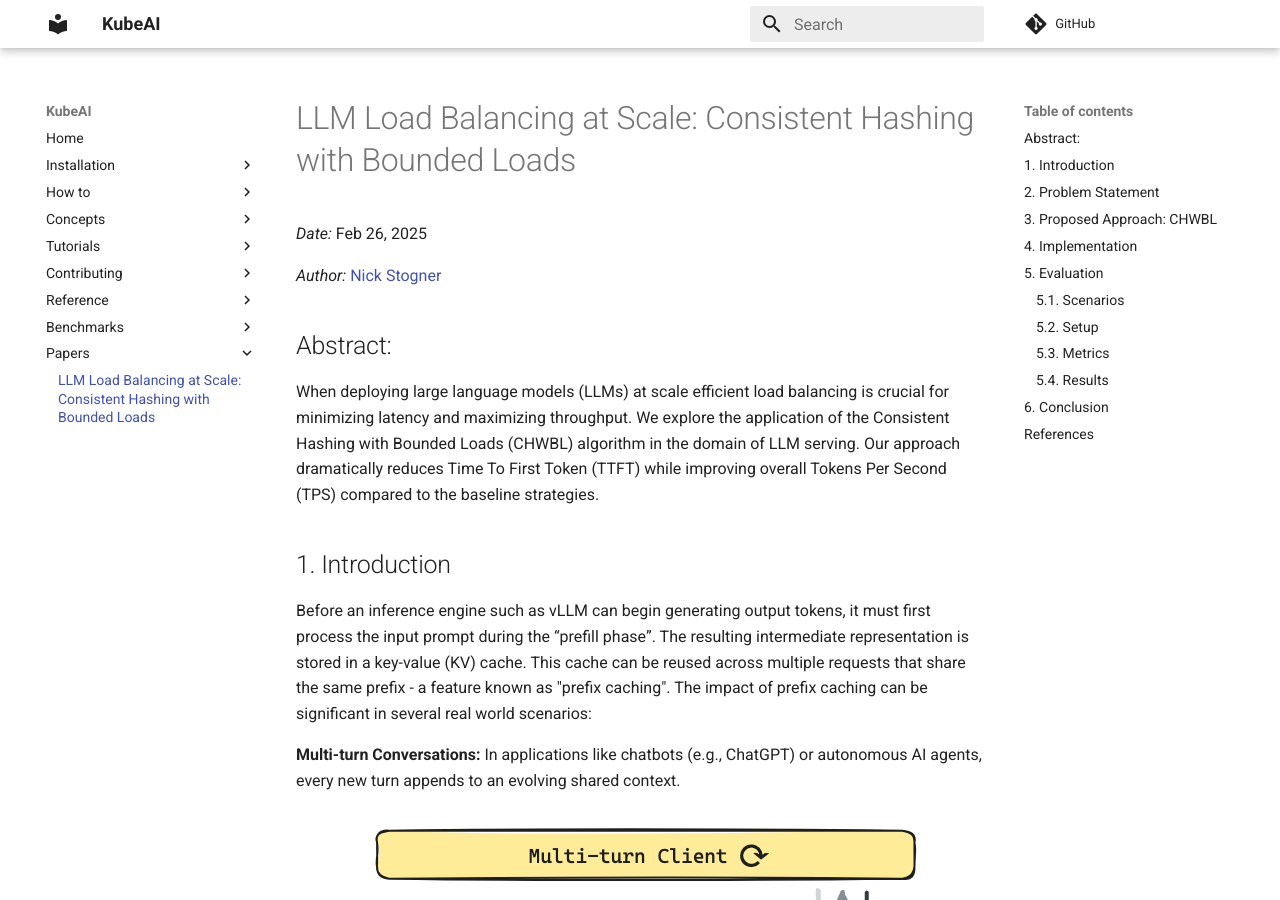
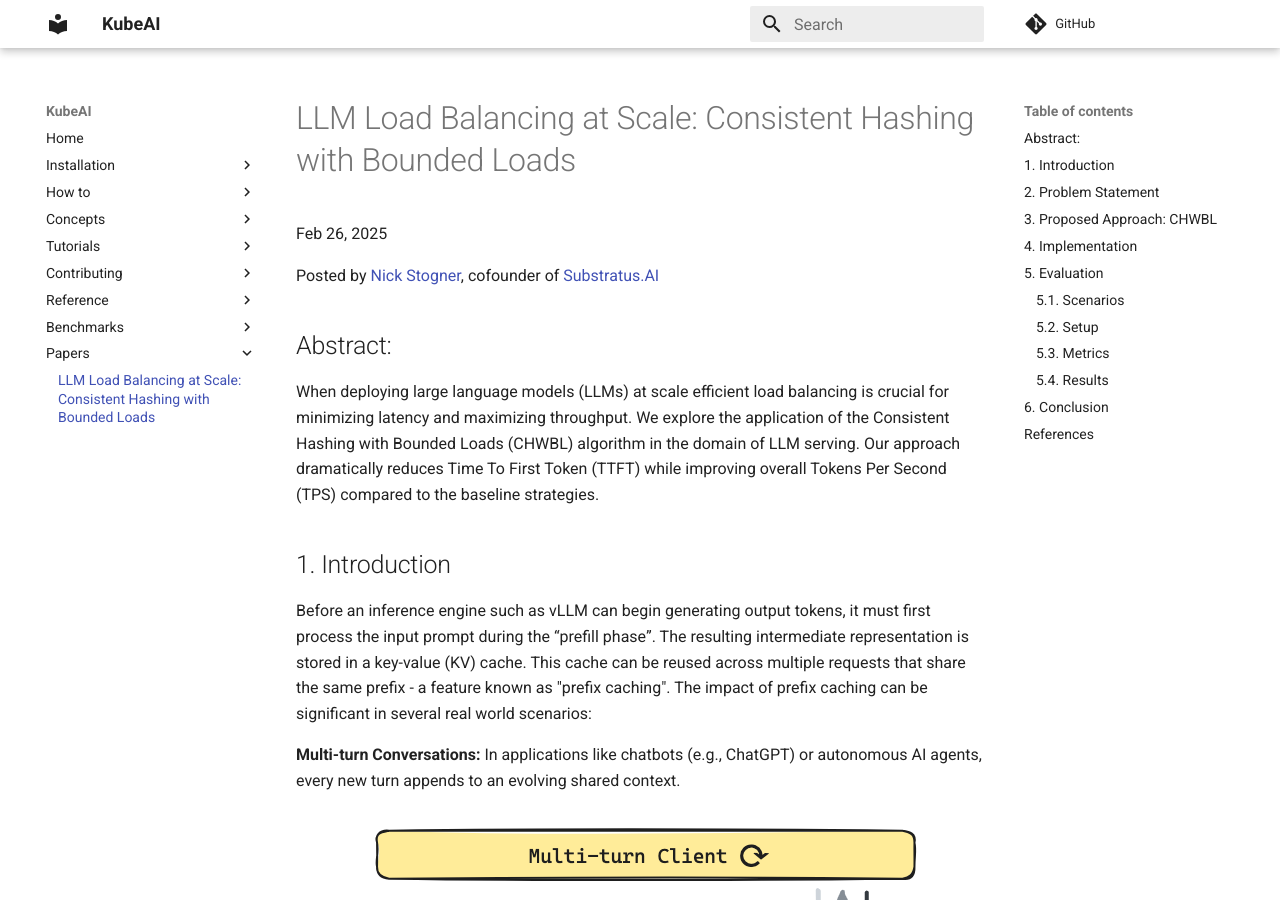
Before and after one commit to substratusai/kubeai, an MkDocs documentation site: the page built from docs/papers/llm-load-balancing-at-scale-chwbl.md, in a window 1280 px wide and 900 px high. Built offline with MkDocs 1.6.1 and Material for MkDocs 9.7.7, drawn with Linux system fonts in a browser that asks for light colours; comment, search, counter and statistics services are not loaded.

Commit message:
Add posted-by with link to substratus.ai

```diff
--- a/docs/papers/llm-load-balancing-at-scale-chwbl.md
+++ b/docs/papers/llm-load-balancing-at-scale-chwbl.md
@@ -1,8 +1,8 @@
 # LLM Load Balancing at Scale: Consistent Hashing with Bounded Loads
 
-*Date:* Feb 26, 2025
+Feb 26, 2025
 
-*Author:* [Nick Stogner](https://www.linkedin.com/in/nstogner/)
+Posted by [Nick Stogner](https://www.linkedin.com/in/nstogner/), cofounder of [Substratus.AI](https://www.substratus.ai/)
 
 ## Abstract:
 
```
